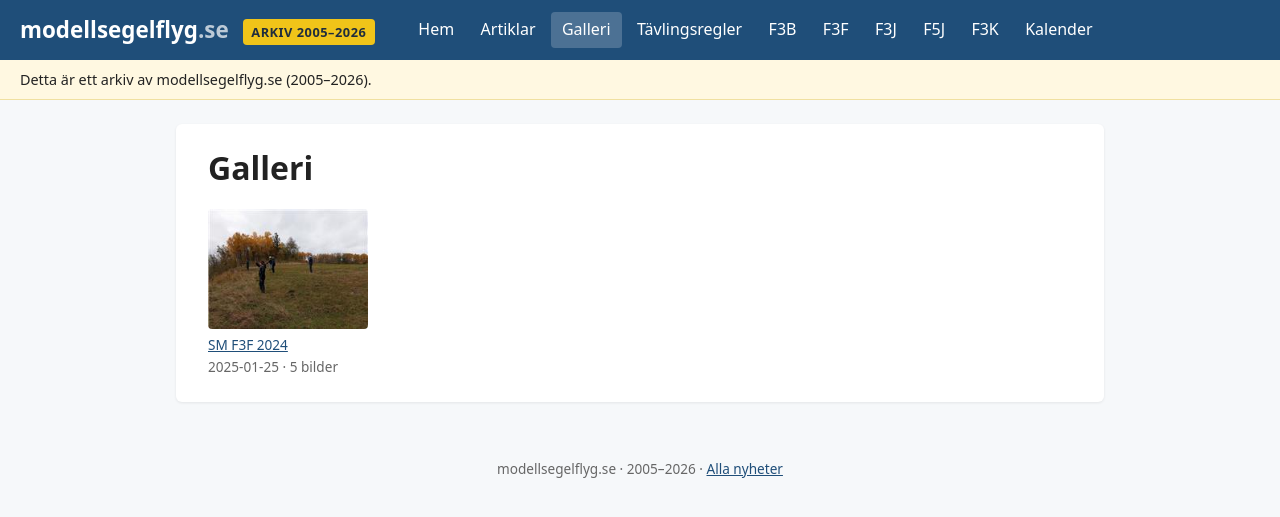
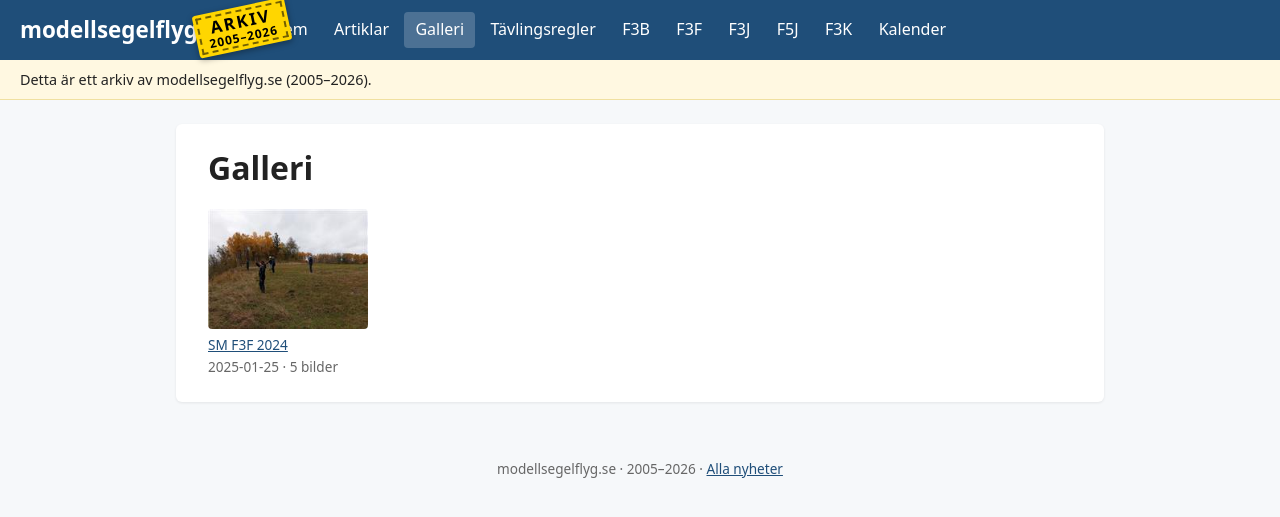
Before and after one commit to boomerxe3/msf-arkiv-prototyp, a Jekyll site: the page built from galleri.html, in a window 1280 px wide. Shown: the top 517 px of the page. Built offline with Jekyll 4.4.1, drawn with Linux system fonts in a browser that asks for light colours.

Commit message:
Arkivstämpel över loggan
Co-authored-by: Copilot App <223556219+Copilot@users.noreply.github.com>

```diff
--- a/_layouts/default.html
+++ b/_layouts/default.html
@@ -5,11 +5,11 @@
   <meta name="viewport" content="width=device-width, initial-scale=1">
   <title>{% if page.title %}{{ page.title }} – {% endif %}{{ site.title }}</title>
   <meta name="description" content="{{ site.description }}">
-  <link rel="stylesheet" href="{{ '/assets/css/style.css' | relative_url }}">
+  <link rel="stylesheet" href="{{ '/assets/css/style.css' | relative_url }}?v={{ site.time | date: '%s' }}">
 </head>
 <body>
   <header class="site-header">
-    <a class="logo" href="{{ '/' | relative_url }}">modellsegelflyg<span>.se</span> <small class="logo-badge">Arkiv 2005–2026</small></a>
+    <a class="logo" href="{{ '/' | relative_url }}">modellsegelflyg<span>.se</span> <small class="logo-badge"><b>Arkiv</b>2005–2026</small></a>
     <nav class="main-nav">
       {%- for item in site.data.navigation -%}
         {%- assign active = false -%}
--- a/assets/css/style.css
+++ b/assets/css/style.css
@@ -10,9 +10,17 @@ a { color: var(--blue); }
 img { max-width: 100%; height: auto; }
 
 .site-header { background: var(--blue); color: #fff; padding: 0.75rem 1.25rem; display: flex; flex-wrap: wrap; align-items: center; gap: 1rem 2rem; }
-.logo { color: #fff; font-weight: 700; font-size: 1.4rem; text-decoration: none; }
+.logo { position: relative; display: inline-block; color: #fff; font-weight: 700; font-size: 1.4rem; text-decoration: none; padding-right: 0; }
 .logo span { opacity: 0.7; }
-.logo-badge { display: inline-block; vertical-align: middle; margin-left: 0.5rem; padding: 0.15rem 0.55rem; border-radius: 4px; background: #f0c419; color: #1f2d3d; font-size: 0.8rem; font-weight: 700; letter-spacing: 0.04em; text-transform: uppercase; }
+.logo-badge {
+  position: absolute; right: -3.75rem; top: 50%;
+  transform: translateY(-55%) rotate(-12deg);
+  background: #ffd600; color: #000; border-radius: 3px;
+  font-size: 0.75rem; font-weight: 800; line-height: 1.1; letter-spacing: 0.08em; text-transform: uppercase; text-align: center; white-space: nowrap;
+  outline: 2px dashed rgba(0, 0, 0, 0.55); outline-offset: -5px; padding: 0.35rem 0.75rem;
+  box-shadow: 0 2px 6px rgba(0, 0, 0, 0.35);
+}
+.logo-badge b { display: block; font-size: 1.05rem; letter-spacing: 0.12em; }
 .main-nav { display: flex; flex-wrap: wrap; gap: 0.25rem; }
 .main-nav a { color: #fff; text-decoration: none; padding: 0.3rem 0.7rem; border-radius: 4px; }
 .main-nav a:hover, .main-nav a.active { background: rgba(255, 255, 255, 0.2); }
```
